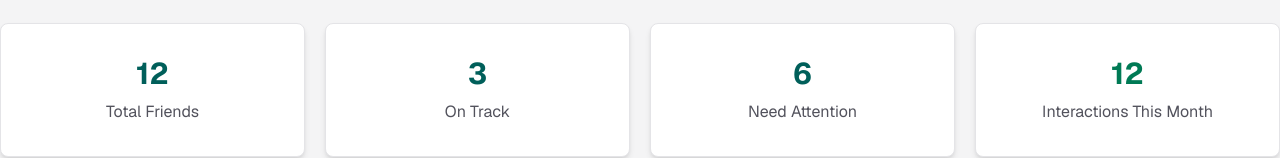
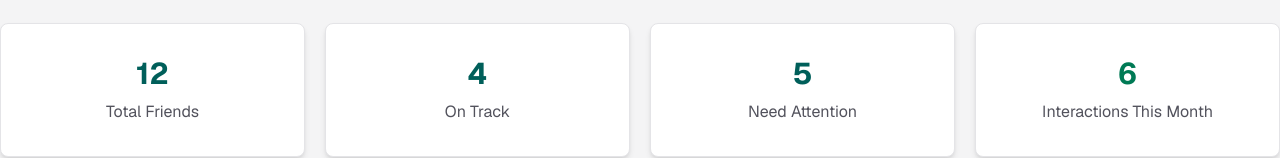
Before and after one commit to tawhidzihad/assignment-007-react-app, a React (Vite) app: page / in a window 1280 px wide. Shown: the part 270-428 px from the top of the page. Built offline with nearby package versions, Linux system fonts and the light colour scheme.

Commit message:
On Track, Need Attention, Interactions This Month, now daynamically update

```diff
--- a/src/components/Banner/Banner.jsx
+++ b/src/components/Banner/Banner.jsx
@@ -5,6 +5,18 @@ import FriendCard from "../FriendCard/FriendCard";
 
 const Banner = () => {
 	const { friends, loading } = useFriendsData();
+
+	const onTrackLength = friends.filter(
+		(friend) => friend.status === "on-track",
+	).length;
+
+	const overdueLength = friends.filter(
+		(friend) => friend.status === "overdue",
+	).length;
+
+	const interactionThisMonthLength = friends.filter(
+		(friend) => friend.days_since_contact <= 30,
+	).length;
 
 	return (
 		<div className="max-w-7xl mx-auto">
@@ -30,17 +42,21 @@ const Banner = () => {
 					</div>
 
 					<div className="py-8 text-center shadow-md border border-zinc-200 rounded-lg bg-white space-y-2">
-						<p className="text-teal-800 font-bold text-3xl">3</p>
+						<p className="text-teal-800 font-bold text-3xl">
+							{onTrackLength}
+						</p>
 						<p className="text-zinc-600">On Track</p>
 					</div>
 					<div className="py-8 text-center shadow-md border border-zinc-200 rounded-lg bg-white space-y-2">
-						<p className="text-teal-800 font-bold text-3xl">6</p>
+						<p className="text-teal-800 font-bold text-3xl">
+							{overdueLength}
+						</p>
 						<p className="text-zinc-600">Need Attention</p>
 					</div>
 
 					<div className="py-8 text-center shadow-md border border-zinc-200 rounded-lg bg-white space-y-2">
 						<p className="text-emerald-700 font-bold text-3xl">
-							12
+							{interactionThisMonthLength}
 						</p>
 						<p className="text-zinc-600">Interactions This Month</p>
 					</div>
--- a/src/components/Navbar/Navbar.jsx
+++ b/src/components/Navbar/Navbar.jsx
@@ -7,7 +7,7 @@ const Navbar = () => {
 	return (
 		<div className="border-b border-zinc-200 sticky top-0 z-10 bg-white py-4 px-2 md:px-0">
 			<div className="container mx-auto flex justify-between items-center">
-				<div>
+				<div className="w-30 md:w-full">
 					<img src={NavbarLogo} alt="Navbar Logo" />
 				</div>
 
```
